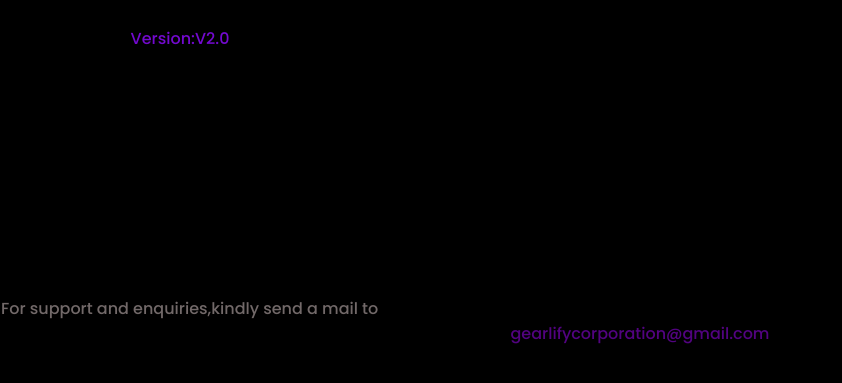
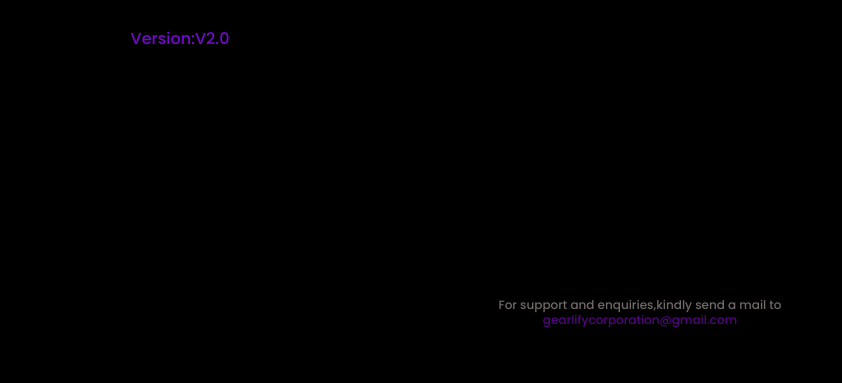
Before and after one commit to Gearlify/gearlify, a PHP site: page /about.html in a window 1280 px wide. Shown: the part 304-687 px from the top of the page, without its empty margins (0-842 px from the left). Run offline with PHP 8.4, Linux system fonts and the light colour scheme.

Commit message:
style.css

```diff
--- a/style.css
+++ b/style.css
@@ -219,20 +219,21 @@ align-items: flex-start;
 
 
 .support{
-   display: flex;
+   display:flex;
    position: absolute;
    text-align: center !important;
    top: 580px;
    left: 1px;
    right: 1px;
+   font-size: 12px;
+   justify-content: center;
 }
 
 .gear>a{
     color: var(--purple);
-     display: flex;
+     display:block;
     position: absolute;
-    text-align: center !important;
-    top: 45px;
+    top: 35px;
     left: 1px;
     right: 1px;
 }
```
